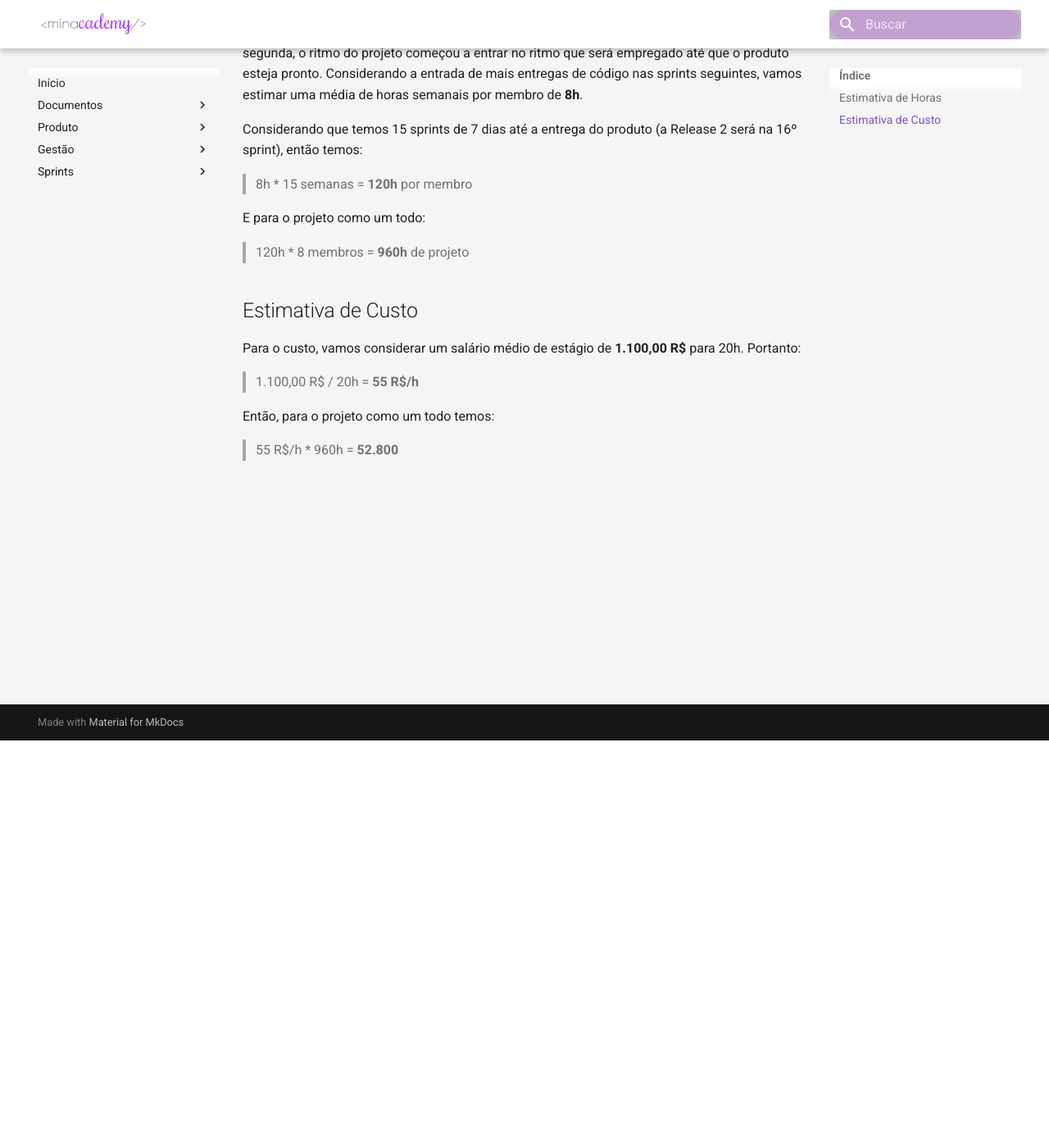
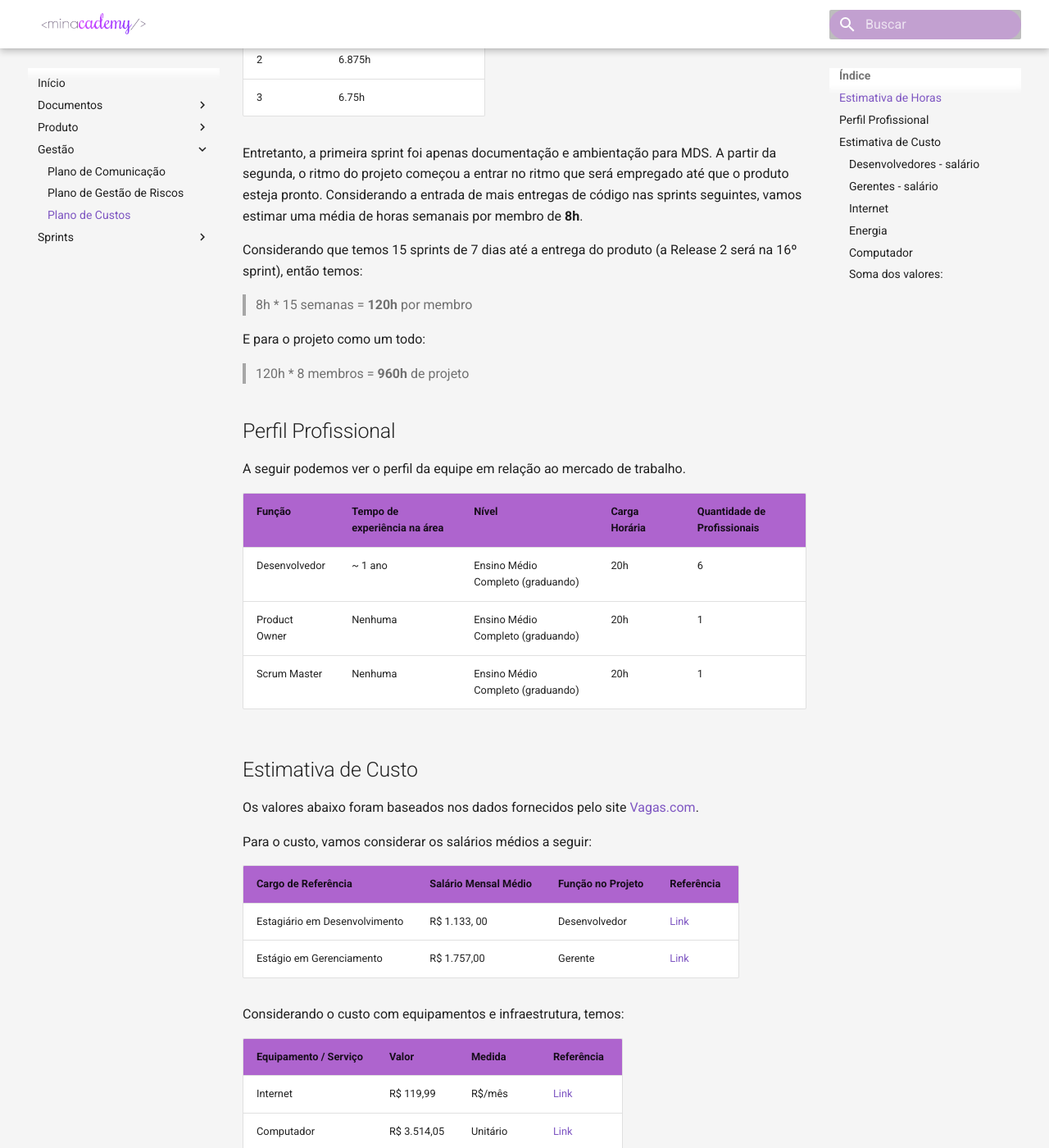
Before and after one commit to fga-eps-mds/2020.1-Minacademy-Wiki, an MkDocs documentation site: the page built from docs/gestao/plano_custos.md, in a window 1280 px wide and 1400 px high, scrolled down 497 px. Shown: the whole window at 82% size. Built offline with MkDocs 1.6.1 and Material for MkDocs 9.7.7, drawn with Linux system fonts in a browser that asks for light colours; some of the changed text lies outside the part shown.

Commit message:
Adicionando equipamentos ao orçamento

```diff
--- a/docs/gestao/plano_custos.md
+++ b/docs/gestao/plano_custos.md
@@ -1,3 +1,9 @@
+# Plano de Gerenciamento de Custos
+
+| Data       | Versão | Descrição       | Autor              |
+| ----       | ------ | ---------       | -----              |
+| 03/09/2020 | 1.0    | Primeira Versão | Gabriela e Geovana |
+
 ## Estimativa de Horas
 
 Para estimar as horas logo no início do projeto, iremos utilizar como base as 3 primeiras sprints. Na tabela abaixo, temos a média de horas trabalhadas por membro da equipe:
@@ -19,13 +25,64 @@ E para o projeto como um todo:
 
 > 120h * 8 membros = **960h** de projeto
 
+## Perfil Profissional
+
+A seguir podemos ver o perfil da equipe em relação ao mercado de trabalho.
+
+| Função         | Tempo de experiência na área | Nível                             | Carga Horária | Quantidade de Profissionais
+| :---           | :----                        | :---                              | :---          | :---
+| Desenvolvedor  | ~ 1 ano                      | Ensino Médio Completo (graduando) | 20h           | 6
+| Product Owner  | Nenhuma                      | Ensino Médio Completo (graduando) | 20h           | 1
+| Scrum Master   | Nenhuma                      | Ensino Médio Completo (graduando) | 20h           | 1
 
 ## Estimativa de Custo
 
-Para o custo, vamos considerar um salário médio de estágio de **1.100,00 R$** para 20h. Portanto:
+Os valores abaixo foram baseados nos dados fornecidos pelo site [Vagas.com](vagas.com).
 
-> 1.100,00 R$ / 20h = **55 R$/h**
+Para o custo, vamos considerar os salários médios a seguir:
 
-Então, para o projeto como um todo temos:
+Cargo de Referência             | Salário Mensal Médio | Função no Projeto | Referência                                                                  |
+:---                            | :---                 | :---              | :---                                                                        |
+Estagiário em Desenvolvimento   | R$ 1.133, 00          | Desenvolvedor     | [Link](https://www.vagas.com.br/cargo/estagiario-desenvolvedor)             |
+Estágio em Gerenciamento        | R$ 1.757,00           | Gerente           | [Link](https://www.vagas.com.br/cargo/estagio-em-gerenciamento-de-projetos) |
 
-> 55 R$/h * 960h = **52.800**
+Considerando o custo com equipamentos e infraestrutura, temos:
+
+| Equipamento / Serviço | Valor                  | Medida    | Referência
+| :---                  | :---                   | :---      | :--- |
+| Internet              | R$ 119,99              | R$/mês    | [Link](https://internet.vivo.com.br/vivo-fibra/banda-larga/oferta/?gclid=Cj0KCQjwtZH7BRDzARIsAGjbK2ZIFI-ttd73jQrcZV6-FS4G9fay8hgXQJD9c4aypZ6Zgym-Crhq5CsaAi5ZEALw_wcB&gclsrc=aw.ds) |
+| Computador            | R$ 3.514,05             | Unitário  | [Link](https://www.magazineluiza.com.br/notebook-lenovo-ultrafino-ideapad-s145-i5-1035g1-8gb-256gb-ssd-windows-10-15-6-82dj0003br-prata/p/ab82k6ejha/in/note/?&seller_id=lenovo&&utm_source=google&utm_medium=pla&utm_campaign=&partner_id=57204&gclid=Cj0KCQjwtZH7BRDzARIsAGjbK2aaGcYU5ANhv_Su6MjH2b9BWjp4GcnX061TPw7USQh7_U_m0DOSQ3YaApnpEALw_wcB)
+| \*Energia               | R$ 0,82                | R$/Hora   | [Link](http://simuladortarifabranca.ceb.com.br/public/index/step-resultado/perfil/2)
+
+\* _Foi considerado o consumo de uma fonte de notebook 65W e um roteador de 12W_
+
+Considerando esses dados, vamos calcular os custos homem/hora e considerando todo o tempo do projeto:
+
+### Desenvolvedores - salário
+> 1.133,00 R$ / 20h = **56,65 R$/h**
+
+### Gerentes - salário
+> 1.757,00 R$ / 20h =  **87,85 R$/h**
+
+### Internet
+> 119,00 R$ / 80h (4 semanas, equivalente à 1 mês) = **1,49 R$/h**
+
+### Energia
+> **0,82 R$/h**
+
+### Computador
+> 3.514,05 R$ / 120 (horas de projeto) = **R$ 29,28**
+
+Logo, para o projeto como um todo temos:
+
+### Soma dos valores:
+Desenvolvedores
+> 56,65 + 1,49 + 0,82 + 29,28 = **R$ 88,24**
+
+Gerentes
+> 87.85 + 1,49 + 0,82 + 29,28 = **R$ 119,44**
+
+<!-- > 55 R$/h * 960h = **52.800** -->
+| Homem / hora - Gerentes (2)    | Homem / hora - Desenvolvedores (6) | Total         |
+| :--                            | :--                                | :--           |
+| R$ 119,44                      | R$ 88,24                           | 92.198,4      |
--- a/mkdocs.yml
+++ b/mkdocs.yml
@@ -26,6 +26,7 @@ nav:
   - Gestão:
       - Plano de Comunicação: gestao/plano_comunicacao.md
       - Plano de Gestão de Riscos: gestao/plano_riscos.md
+      - Plano de Custos: gestao/plano_custos.md
   - Sprints:
       - Sprint 1: sprints/sprint_1.md
       - Sprint 2: sprints/sprint_2.md
```
